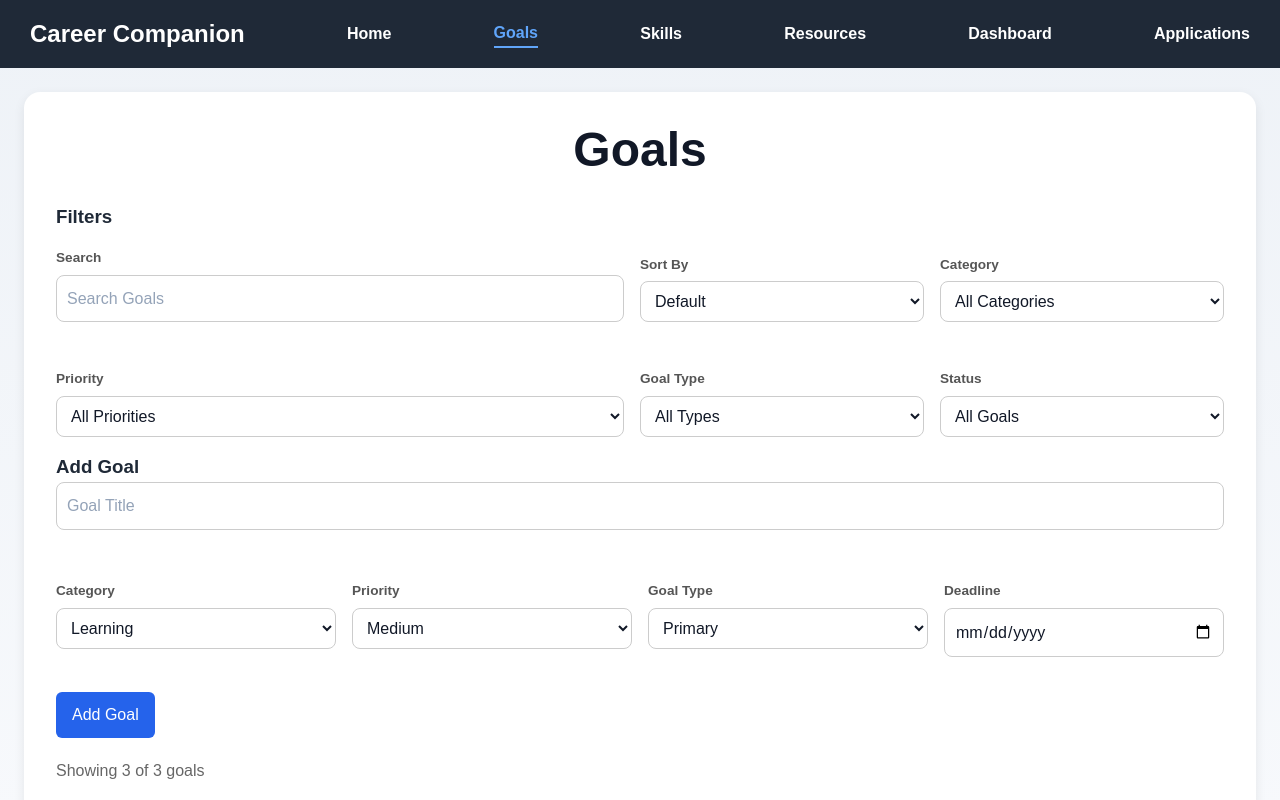
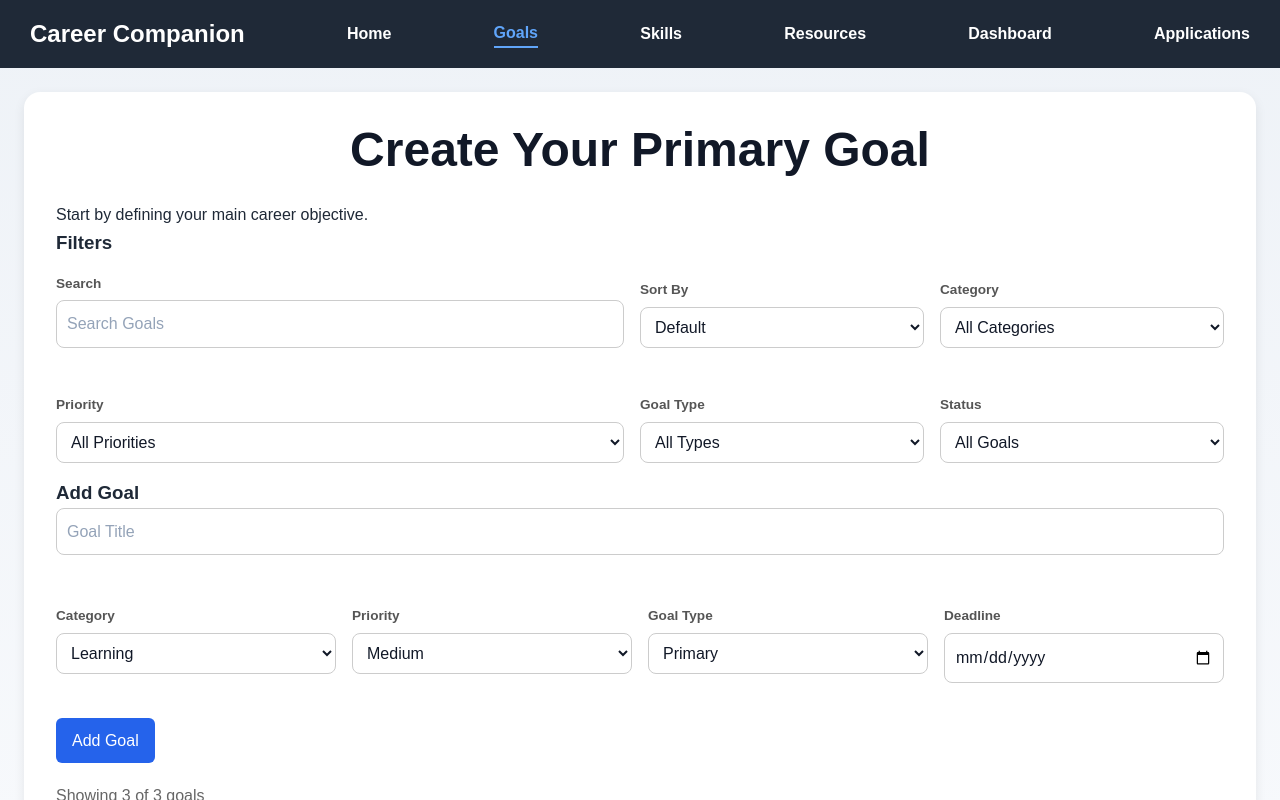
Before and after one commit to SriHarishVel/Career-Companion, a React (Vite) app in the folder frontend/: page / in a window 1280 px wide. Both pictures are taken after a click on the button "Create Primary Goal". Shown: the top 800 px of the page. Built offline with nearby package versions, Linux system fonts and the light colour scheme.

Commit message:
Implement centralized career journey workflow

```diff
--- a/frontend/src/pages/Goals/index.jsx
+++ b/frontend/src/pages/Goals/index.jsx
@@ -5,6 +5,7 @@ import GoalCard from "../../components/GoalCard";
 import initialGoals from "../../data/goals";
 import ConfirmModal from "../../components/ConfirmModal";
 import { storageService } from "../../services/storageService";
+import { journeyService } from "../../services/journeyService";
 import "./index.css"
 
 function syncPrimaryGoalProgress(goals) {
@@ -45,6 +46,7 @@ function syncPrimaryGoalProgress(goals) {
 function Goals() {
     const location = useLocation();
     const journeyAction = location.state?.action;
+    const journeyStep = journeyService.getNextStep();
     // Form, filter, and sorting state for the goals page.
     const [newGoal, setNewGoal] = useState("");
     const [errorMsg, setErrorMsg] = useState("");
@@ -498,7 +500,17 @@ function Goals() {
         return (
         <div className="container">
             {/* Page Title */}
-            <h1>Goals</h1>
+            <h1>
+                {journeyAction
+                    ? journeyStep.title
+                    : "Goals"}
+            </h1>
+
+            {journeyAction && (
+                <p className="journey-message">
+                    {journeyStep.description}
+                </p>
+            )}
 
             {/* Filters GoalCard */}
             <div className="filters-GoalCard">
--- a/frontend/src/pages/Home/index.jsx
+++ b/frontend/src/pages/Home/index.jsx
@@ -1,5 +1,6 @@
 import { useNavigate } from "react-router-dom";
 import { storageService } from "../../services/storageService";
+import { journeyService } from "../../services/journeyService";
 import "./index.css";
 
 function Home() {
@@ -38,53 +39,18 @@ function Home() {
 
     function handleContinueJourney() {
 
-        if (!primaryGoal) {
-            navigate("/goals", {
-    state: {
-        fromJourney: true,
-        action: "createPrimaryGoal"
-    }
-});
-            return;
-        }
+        const nextStep =
+            journeyService.getNextStep();
 
-        if (secondaryGoals.length === 0) {
-           navigate("/goals", {
-                state: {
-                    fromJourney: true,
-                    action: "createSecondaryGoal"
-                }
-            });
-            return;
-        }
-
-        if (skills.length === 0) {
-           navigate("/skills", {
-                state: {
-                    fromJourney: true,
-                    action: "createSkill"
-                }
-            });
-            return;
-        }
-
-        if (resources.length === 0) {
-            navigate("/resources", {
-                state: {
-                    fromJourney: true,
-                    action: "addResource"
-                }
-            });
-            return;
-        }
-
-        navigate("/applications", {
+        navigate(nextStep.page, {
             state: {
                 fromJourney: true,
-                action: "addApplication"
+                action: nextStep.action
             }
         });
+
     }
+
     const todaysFocus = secondaryGoals.find(goal => !goal.completed);
 
     return (
--- a/frontend/src/pages/Skills/index.jsx
+++ b/frontend/src/pages/Skills/index.jsx
@@ -1,12 +1,18 @@
 import { useState, useEffect } from "react";
+import { useLocation } from "react-router-dom";
 import SkillCard from "../../components/SkillCard";
 import initialSkills from "../../data/skills";
 import SearchSortBar from "../../components/SearchSortBar";
 import ConfirmModal from "../../components/ConfirmModal";
 import { storageService } from "../../services/storageService";
+import { journeyService } from "../../services/journeyService";
 import "./index.css";
 
 function Skills() {
+    const location = useLocation();
+    const journeyAction = location.state?.action;
+    const journeyStep = journeyService.getNextStep();
+
     const [newSkill, setNewSkill] = useState("");
     const [errorMsg, setErrorMsg] = useState("");
     const [searchSkill, setSearchSkill] = useState("");
@@ -18,7 +24,7 @@ function Skills() {
     const [selectedSkillId, setSelectedSkillId] = useState(null);
     const [secondaryGoalId,setSecondaryGoalId] = useState("");
     const [skills, setSkills] = useState(() => {
-        const savedSkills = storageService.getGoals();
+        const savedSkills = storageService.getSkills();
 
         return savedSkills.length > 0
             ? savedSkills
@@ -232,7 +238,17 @@ function Skills() {
         <div className="container">
 
             {/* Page Title */}
-            <h1>Skills</h1>
+            <h1>
+                {journeyAction
+                    ? journeyStep.title
+                    : "Skills"}
+            </h1>
+
+            {journeyAction && (
+                <p className="journey-message">
+                    {journeyStep.description}
+                </p>
+            )}
 
             {/* Filters SkillCard */}
             <div className="filters-SkillCard">
--- /dev/null
+++ b/frontend/src/services/journeyService.js
@@ -0,0 +1,70 @@
+import { storageService } from "./storageService";
+
+export const journeyService = {
+
+    getNextStep() {
+
+        const goals = storageService.getGoals();
+
+        const primaryGoal = goals.find(
+            goal => goal.goalType === "Primary"
+        );
+
+        const secondaryGoals = goals.filter(
+            goal => goal.goalType === "Secondary"
+        );
+
+        const skills = storageService.getSkills();
+        const applications = storageService.getApplications();
+
+        if (!primaryGoal) {
+            return {
+                page: "/goals",
+                action: "createPrimaryGoal",
+                title: "Create Your Primary Goal",
+                description:
+                    "Start by defining your main career objective."
+            };
+        }
+
+        if (secondaryGoals.length === 0) {
+            return {
+                page: "/goals",
+                action: "createSecondaryGoal",
+                title: "Create Your Secondary Goal",
+                description:
+                    "Break your primary goal into achievable milestones."
+            };
+        }
+
+        if (skills.length === 0) {
+            return {
+                page: "/skills",
+                action: "createSkill",
+                title: "Add Your First Skill",
+                description:
+                    "Add a skill that helps you achieve your goals."
+            };
+        }
+
+        if (applications.length === 0) {
+            return {
+                page: "/applications",
+                action: "addApplication",
+                title: "Start Applying",
+                description:
+                    "Track your first job application."
+            };
+        }
+
+        return {
+            page: "/dashboard",
+            action: "viewDashboard",
+            title: "Dashboard",
+            description:
+                "Monitor your overall career journey."
+        };
+
+    }
+
+};
```
